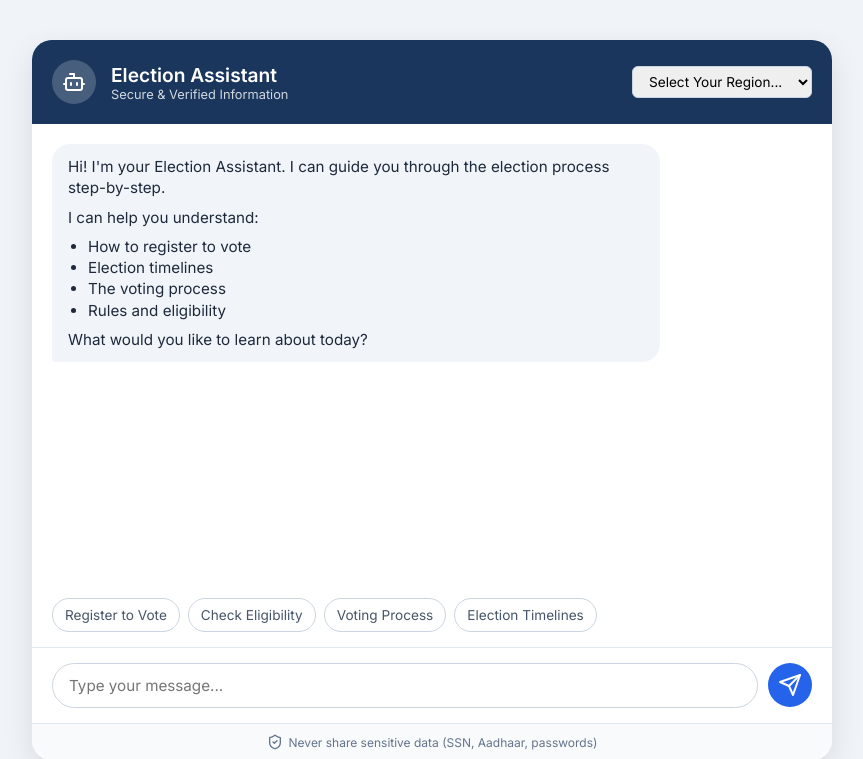
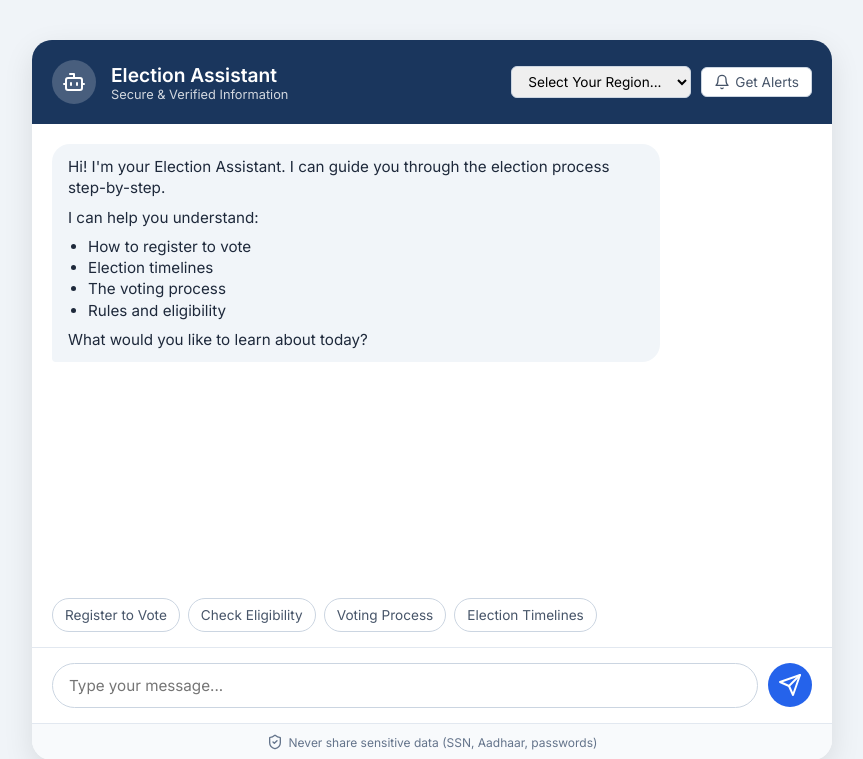
Before and after one commit to karthikpaii/promptwars2-votingsystem, a Flask app: page / in a window 1280 px wide. Shown: the top 759 px of the page, without its empty margins (208-1071 px from the left). Run offline with Flask 3, Linux system fonts and the light colour scheme.

Commit message:
Add email notification system for election reminders

```diff
--- a/Voting System/app.py
+++ b/Voting System/app.py
@@ -42,6 +42,21 @@ def chat():
         "session_id": session_id
     })
 
+@app.route("/api/subscribe", methods=["POST"])
+def subscribe():
+    data = request.json
+    email = data.get("email")
+    location = data.get("location")
+
+    if not email:
+        return jsonify({"status": "error", "message": "Email is required"}), 400
+
+    # In a real app, you would save this to Firestore here:
+    # db.collection('subscribers').add({"email": email, "location": location})
+    print(f"New Subscriber: {email} for region {location}")
+
+    return jsonify({"status": "success", "message": "Subscribed successfully"})
+
 if __name__ == "__main__":
     port = int(os.environ.get("PORT", 8080))
     app.run(debug=True, host="0.0.0.0", port=port)
--- a/Voting System/static/app.js
+++ b/Voting System/static/app.js
@@ -74,6 +74,53 @@ document.addEventListener('DOMContentLoaded', () => {
         }
     }
 
+    // --- Notification Modal Logic ---
+    const notifyBtn = document.getElementById('notify-btn');
+    const notifyModal = document.getElementById('notify-modal');
+    const closeModalBtn = document.getElementById('close-modal-btn');
+    const notifyForm = document.getElementById('notify-form');
+    const notifyStatus = document.getElementById('notify-status');
+
+    notifyBtn.addEventListener('click', () => {
+        notifyModal.style.display = 'flex';
+        notifyStatus.style.display = 'none';
+        document.getElementById('notify-email').value = '';
+    });
+
+    closeModalBtn.addEventListener('click', () => {
+        notifyModal.style.display = 'none';
+    });
+
+    notifyForm.addEventListener('submit', async (e) => {
+        e.preventDefault();
+        const email = document.getElementById('notify-email').value;
+        const location = document.getElementById('user-location').value;
+
+        try {
+            const response = await fetch('/api/subscribe', {
+                method: 'POST',
+                headers: { 'Content-Type': 'application/json' },
+                body: JSON.stringify({ email, location })
+            });
+            const data = await response.json();
+
+            if(data.status === 'success') {
+                notifyStatus.style.display = 'block';
+                notifyStatus.textContent = 'Successfully subscribed to alerts!';
+                notifyStatus.style.color = '#16a34a';
+                setTimeout(() => { notifyModal.style.display = 'none'; }, 2000);
+            } else {
+                notifyStatus.style.display = 'block';
+                notifyStatus.textContent = 'Error subscribing. Try again.';
+                notifyStatus.style.color = '#ef4444';
+            }
+        } catch (error) {
+            notifyStatus.style.display = 'block';
+            notifyStatus.textContent = 'Network error.';
+            notifyStatus.style.color = '#ef4444';
+        }
+    });
+
     function addMessage(text, sender) {
         const div = document.createElement('div');
 
--- a/Voting System/templates/index.html
+++ b/Voting System/templates/index.html
@@ -17,7 +17,7 @@
                 <h1>Election Assistant</h1>
                 <p>Secure & Verified Information</p>
             </div>
-            <div class="location-selector" style="margin-left: auto;">
+            <div class="header-actions" style="margin-left: auto; display: flex; gap: 10px; align-items: center;">
                 <select id="user-location" style="padding: 6px 12px; border-radius: 6px; border: 1px solid #cbd5e1; font-family: inherit; font-size: 0.85rem; outline: none;">
                     <option value="General (No specific region)">Select Your Region...</option>
                     <option value="California, USA">California, USA</option>
@@ -26,6 +26,26 @@
                     <option value="India">India</option>
                     <option value="United Kingdom">United Kingdom</option>
                 </select>
+                <button id="notify-btn" class="notify-btn" style="background: white; border: 1px solid #cbd5e1; color: #475569; padding: 6px 12px; border-radius: 6px; cursor: pointer; display: flex; align-items: center; gap: 5px; font-family: inherit; font-size: 0.85rem; transition: all 0.2s;">
+                    <svg xmlns="http://www.w3.org/2000/0.w3.org/2000/svg" width="16" height="16" viewBox="0 0 24 24" fill="none" stroke="currentColor" stroke-width="2" stroke-linecap="round" stroke-linejoin="round" class="lucide lucide-bell"><path d="M6 8a6 6 0 0 1 12 0c0 7 3 9 3 9H3s3-2 3-9"/><path d="M10.3 21a1.94 1.94 0 0 0 3.4 0"/></svg>
+                    Get Alerts
+                </button>
+            </div>
+        </div>
+
+        <!-- Notification Modal (Hidden by default) -->
+        <div id="notify-modal" class="modal hidden" style="position: absolute; top: 0; left: 0; width: 100%; height: 100%; background: rgba(0,0,0,0.5); display: none; justify-content: center; align-items: center; z-index: 1000;">
+            <div class="modal-content" style="background: white; padding: 25px; border-radius: 12px; width: 90%; max-width: 350px; text-align: center; box-shadow: 0 10px 25px rgba(0,0,0,0.2);">
+                <h3 style="margin-bottom: 10px; color: #1e293b;">Election Reminders</h3>
+                <p style="font-size: 0.85rem; color: #475569; margin-bottom: 15px;">Never miss a deadline. Get email alerts for voter registration and election days in your region.</p>
+                <form id="notify-form">
+                    <input type="email" id="notify-email" placeholder="Enter your email" required style="width: 100%; padding: 10px; margin-bottom: 15px; border: 1px solid #cbd5e1; border-radius: 6px; font-family: inherit;">
+                    <div style="display: flex; gap: 10px; justify-content: center;">
+                        <button type="button" id="close-modal-btn" style="padding: 8px 15px; border: 1px solid #cbd5e1; background: white; border-radius: 6px; cursor: pointer;">Cancel</button>
+                        <button type="submit" style="padding: 8px 15px; border: none; background: #2563eb; color: white; border-radius: 6px; cursor: pointer;">Subscribe</button>
+                    </div>
+                </form>
+                <p id="notify-status" style="font-size: 0.8rem; margin-top: 10px; color: #16a34a; display: none;">Successfully subscribed!</p>
             </div>
         </div>
 
```
